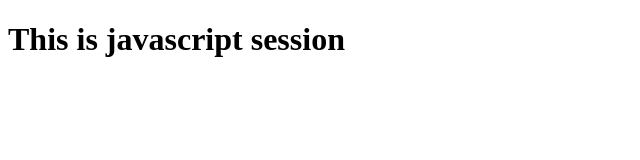
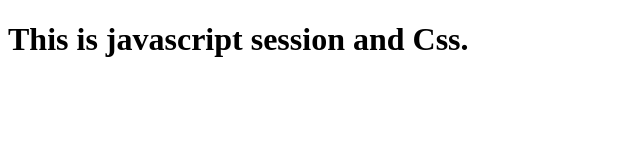
Before and after one commit to karishmasharma0204/Capstone_Project, a plain HTML site: page index.html in a window 1280 px wide. Shown: the whole page, without its empty margins (0-640 px from the left). Drawn offline with Linux system fonts and the light colour scheme.

Commit message:
Update index.html

```diff
--- a/index.html
+++ b/index.html
@@ -7,7 +7,7 @@
     <link rel="stylesheet" href="style.css" />
   </head>
   <body>
-    <h1>This is javascript session</h1>
+    <h1>This is javascript session and Css.</h1>
 
     <script src="script.js"></script>
   </body>
```
